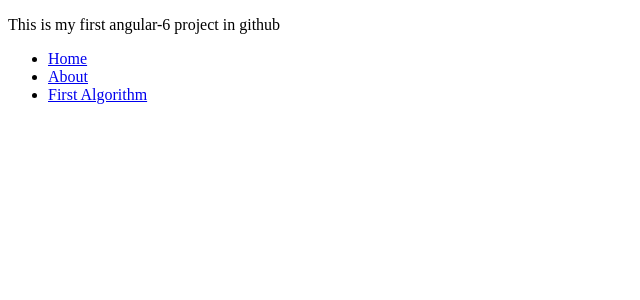
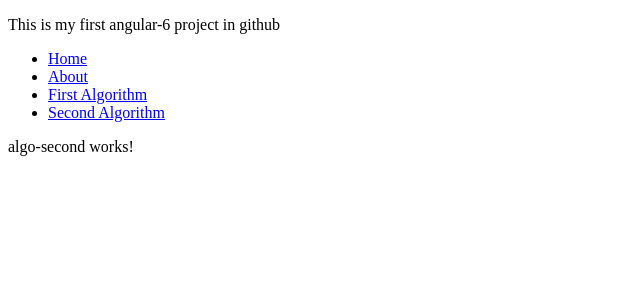
Before and after one commit to Vinodcse12/angular-6-first-project, an Angular app in the folder firstapp/: page /secondAlgo in a window 1280 px wide. Before the commit this address led to /. Shown: the top 300 px of the page, without its empty margins (0-640 px from the left). Built offline with nearby package versions, Linux system fonts and the light colour scheme.

Commit message:
add new algorithm

```diff
--- a/firstapp/src/app/app.component.html
+++ b/firstapp/src/app/app.component.html
@@ -9,6 +9,9 @@
     <li class="">
       <a class="" routerLink="/firstAlgo">First Algorithm</a>
     </li>
+    <li class="">
+      <a class="" routerLink="/secondAlgo">Second Algorithm</a>
+    </li>
 
   </ul>
 <div>
--- /dev/null
+++ b/firstapp/src/app/components/algo-second/algo-second.component.html
@@ -0,0 +1,3 @@
+<p>
+  algo-second works!
+</p>
--- /dev/null
+++ b/firstapp/src/app/components/algo-second/algo-second.component.ts
@@ -0,0 +1,16 @@
+import { Component, OnInit } from '@angular/core';
+
+@Component({
+  selector: 'app-algo-second',
+  templateUrl: './algo-second.component.html',
+  styleUrls: ['./algo-second.component.css']
+})
+export class AlgoSecondComponent implements OnInit {
+  inputArr = [0,0,1,1,0,1,0,0,1,1]
+  constructor() { }
+
+  ngOnInit() {
+
+  }
+
+}
```
Also changed, not shown: firstapp/src/app/app.module.ts (+5 -2 lines), firstapp/src/app/components/algo-second/algo-second.component.css (added), 1 other file (tests, documents, lock files or other folders).
